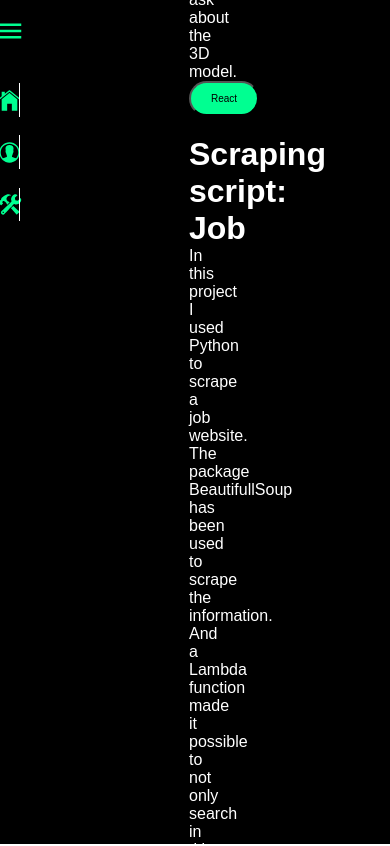
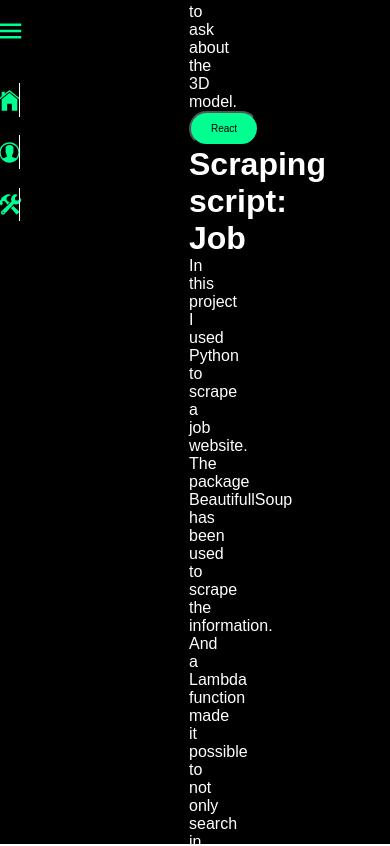
Before and after one commit to fsetrodinomo/WebsiteFS, a React (Create React App) app in the folder website/: page /project in a window 390 px wide. Shown: the top 846 px of the page. Built offline with nearby package versions, Linux system fonts and the light colour scheme.

Commit message:
small clean up project, removed unused whitespace and unused text/code

```diff
--- a/website/src/App.js
+++ b/website/src/App.js
@@ -15,7 +15,6 @@ const App = () => {
         <Route path='/designs' element={<Designs/>}></Route>
       </Routes>
     </Router>
-
   );
 }
 
--- a/website/src/Pages/Aboutme.css
+++ b/website/src/Pages/Aboutme.css
@@ -4,7 +4,7 @@
     background-color:black;
 }
 
- section{
+section{
     min-height: 100vh;
     padding: 4rem;
     text-align: right;
@@ -48,8 +48,6 @@ span{
     }
 }
 
-
-
 .personal{
     padding-bottom: 24px;
     font-size: 50px;
--- a/website/src/Pages/Project.css
+++ b/website/src/Pages/Project.css
@@ -21,8 +21,6 @@
     padding: 0 10px;
     color:rgb(0, 255,145)
 }
-
-
 
 .project .columnProgress button{
     background-color: #fff;
@@ -65,8 +63,6 @@
 
 }
 
-
-
 .project .column button{
         background-color:rgb(0, 255,145);
         padding: 10px 20px;
@@ -93,7 +89,6 @@
     text-align: center;
     margin: 0 -5px;
     color: white;
-    background-color: solid lightcoral rgb(0, 255,145);
 }
 
 .project .row .row:after{
@@ -101,10 +96,3 @@
     display: table;
     clear: both;
 }
-@media screen and (max-width: 600px) {
-    .column {
-      width: 100%;
-      display: block;
-      margin-bottom: 20px;
-    }
-  }
--- a/website/src/index.js
+++ b/website/src/index.js
@@ -4,6 +4,5 @@ import App from './App';
 
 const root = ReactDOM.createRoot(document.getElementById('root'));
 root.render(
-
     <App />
 );
```
Also changed, not shown: website/src/Pages/Aboutme.js (+1 -9 lines), website/src/Pages/Home.css (+0 -15 lines), website/src/Pages/Project.js (+2 -18 lines).
